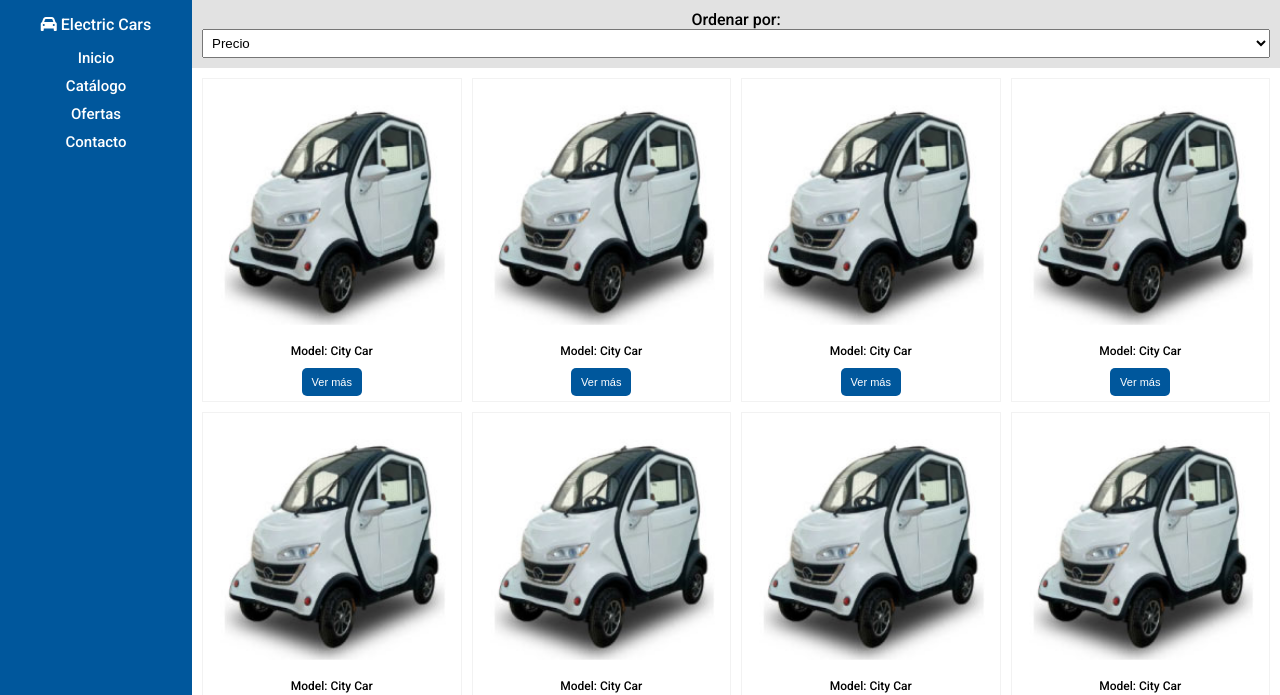
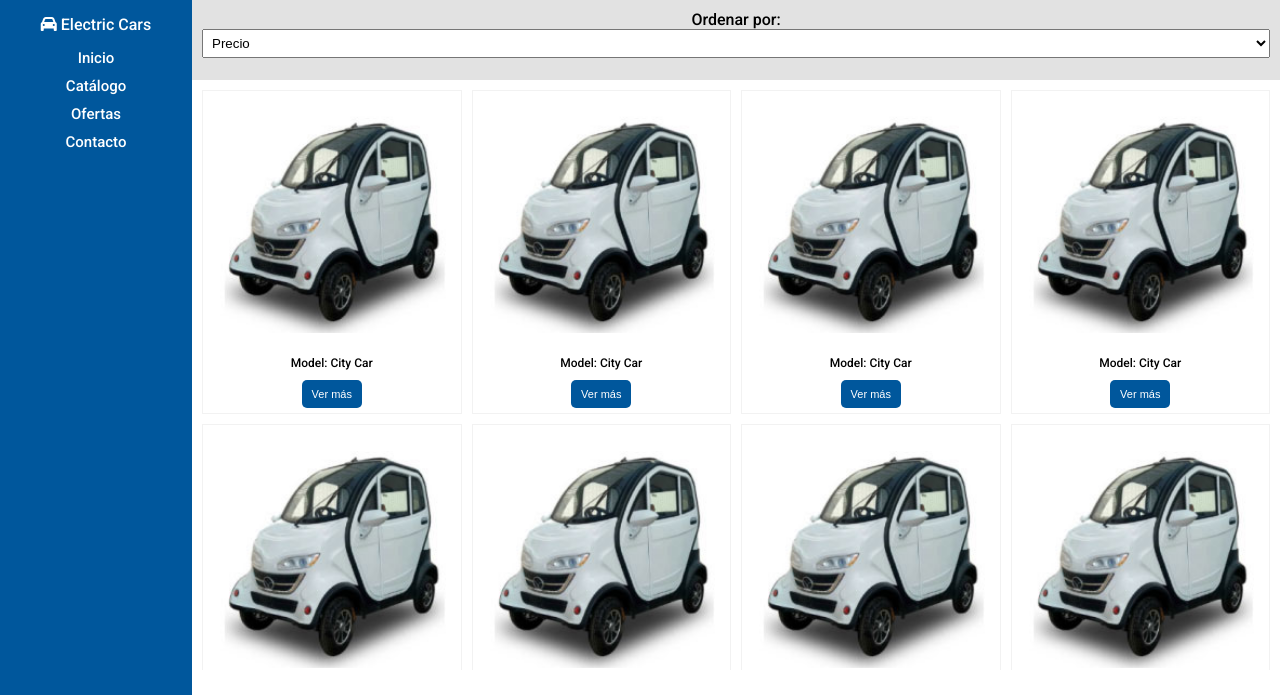
Before and after one commit to Leonardo-villagran/media_query, a plain HTML site: page index.html in a window 1280 px wide. Shown: the top 695 px of the page. Drawn offline with Linux system fonts and the light colour scheme.

Commit message:
Overflow fixed

```diff
--- a/assets/css/style.css
+++ b/assets/css/style.css
@@ -109,22 +109,22 @@ footer .textos{
 .grid{
     display:grid;
     grid-template-columns: 1fr;
+    grid-template-rows: 5% 10% 70% 5% 10%;
     grid-template-areas:
     'header'
     'search'
     'main'
     'paginator'
     'footer';
-
+    height:100vh
 }
 .grid-container_main {
     display: grid;
     grid-template-columns: 1fr;
     gap: 10px;
-    justify-content:space-around;
-    align-items: space-around;
+    justify-content:center;
+    align-items: center;
     overflow: auto;
-    height: 80vh;
 }
 
 /*Card start*/
@@ -175,9 +175,17 @@ footer .textos{
     .hamburger {
         display: none;
     }
+    .menu{
+        font-size: 16px;
+        text-align: center;
+        display: flex;
+        justify-content: flex-end;
+        align-items: flex-start;
+    }
     .grid{
         display:grid;
         grid-template-columns: 25% 75%;
+        grid-template-rows: 10% 75% 5% 10%;
         grid-template-areas:
         'header  header'
         'search main'
@@ -189,13 +197,7 @@ footer .textos{
         display: grid;
         grid-template-columns: 1fr 1fr;
     }
-    .menu{
-        font-size: 16px;
-        text-align: center;
-        display: flex;
-        justify-content: flex-end;
-        align-items: flex-end;
-    }
+
     .menu ul{
         text-align: center;
         display: flex;
@@ -215,6 +217,7 @@ footer .textos{
     .grid{
         display:grid;
         grid-template-columns: 15% 85%;
+        grid-template-rows: 10% 75% 5% 10%;
         grid-template-areas:
         'header search'
         'header main'
--- a/index.html
+++ b/index.html
@@ -39,42 +39,42 @@
         <main>
             <div class="grid-container_main">
                 <div class="card">
-                    <div class="image"><img src="assets/images/01.jpg"></div>
+                    <div class="image"><img src="assets/images/001.jpg"></div>
                     <div class="title">Model: City Car</div>
                     <div class="link"><button class="button">Ver más</button></div>
                 </div>
                 <div class="card">
-                    <div class="image"><img src="assets/images/01.jpg"></div>
+                    <div class="image"><img src="assets/images/001.jpg"></div>
                     <div class="title">Model: City Car</div>
                     <div class="link"><button class="button">Ver más</button></div>
                 </div>
                 <div class="card">
-                    <div class="image"><img src="assets/images/01.jpg"></div>
+                    <div class="image"><img src="assets/images/001.jpg"></div>
                     <div class="title">Model: City Car</div>
                     <div class="link"><button class="button">Ver más</button></div>
                 </div>
                 <div class="card">
-                    <div class="image"><img src="assets/images/01.jpg"></div>
+                    <div class="image"><img src="assets/images/001.jpg"></div>
                     <div class="title">Model: City Car</div>
                     <div class="link"><button class="button">Ver más</button></div>
                 </div>
                 <div class="card">
-                    <div class="image"><img src="assets/images/01.jpg"></div>
+                    <div class="image"><img src="assets/images/001.jpg"></div>
                     <div class="title">Model: City Car</div>
                     <div class="link"><button class="button">Ver más</button></div>
                 </div>
                 <div class="card">
-                    <div class="image"><img src="assets/images/01.jpg"></div>
+                    <div class="image"><img src="assets/images/001.jpg"></div>
                     <div class="title">Model: City Car</div>
                     <div class="link"><button class="button">Ver más</button></div>
                 </div>
                 <div class="card">
-                    <div class="image"><img src="assets/images/01.jpg"></div>
+                    <div class="image"><img src="assets/images/001.jpg"></div>
                     <div class="title">Model: City Car</div>
                     <div class="link"><button class="button">Ver más</button></div>
                 </div>
                 <div class="card">
-                    <div class="image"><img src="assets/images/01.jpg"></div>
+                    <div class="image"><img src="assets/images/001.jpg"></div>
                     <div class="title">Model: City Car</div>
                     <div class="link"><button class="button">Ver más</button></div>
                 </div>
```
Also changed, not shown: assets/images/001.jpg (added), assets/images/01.jpg (deleted).
